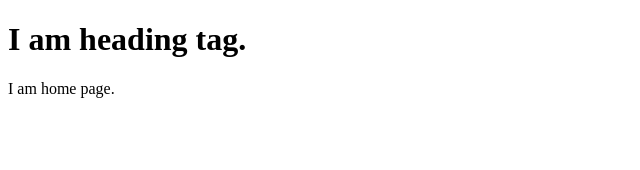
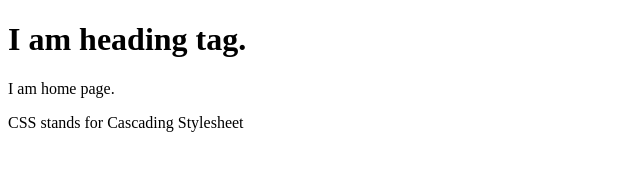
Before and after one commit to amidah/MyWebApp, a plain HTML site: page home.html in a window 1280 px wide. Shown: the whole page, without its empty margins (0-640 px from the left). Drawn offline with Linux system fonts and the light colour scheme.

Commit message:
updated home html with css info

```diff
--- a/home.html
+++ b/home.html
@@ -8,6 +8,7 @@
 	<body>
 		<h1>I am heading tag.</h1>
 		<p>I am home page.</p>
+		<p>CSS stands for Cascading Stylesheet</p>
 	</body>
 
 </html>
```
